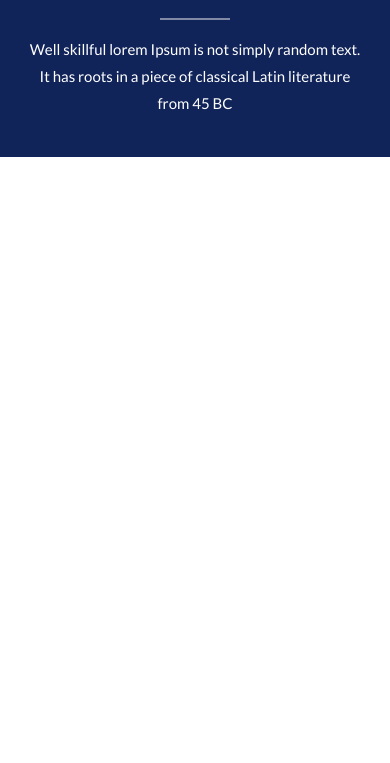
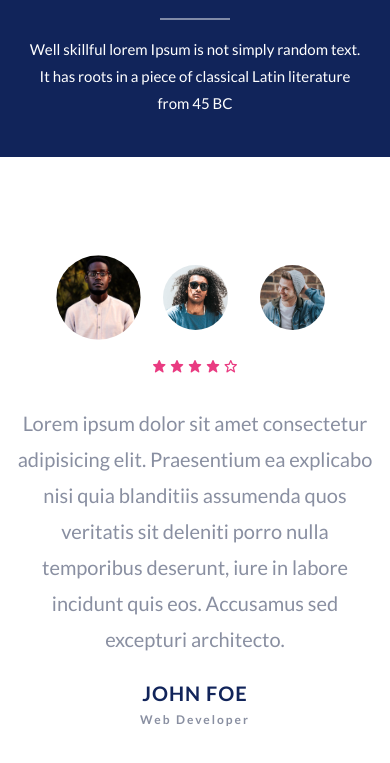
Before and after one commit to Douglas254/UI-Design-Daily, a plain HTML site: page Front-End-Websites/Template1/index.html in a window 390 px wide. Shown: the part 8305-9068 px from the top of the page. Before the commit the page ends 8462 px from the top, so only its background shows below. Drawn offline with Linux system fonts and the light colour scheme.

Commit message:
testimonials section

```diff
--- a/Front-End-Websites/Template1/css/styles.css
+++ b/Front-End-Websites/Template1/css/styles.css
@@ -231,3 +231,27 @@ section {
 .team-member:hover img {
   transform: translateY(-60px);
 }
+
+#testimonial img {
+  width: 65px;
+  height: 65px;
+  border-radius: 100px;
+  transition: all 0.4s ease;
+}
+
+#testimonial .nav-pills .nav-link.active {
+  background-color: transparent;
+}
+
+#testimonial .nav-pills .nav-link.active img {
+  transform: scale(1.3);
+}
+
+.review .stars {
+  color: #e93b81;
+}
+
+.review p {
+  max-width: 720px;
+  margin: 24px auto;
+}
--- a/Front-End-Websites/Template1/index.html
+++ b/Front-End-Websites/Template1/index.html
@@ -44,7 +44,7 @@
               <a class="nav-link" href="#team">Team</a>
             </li>
             <li class="nav-item">
-              <a class="nav-link" href="#testimonial">Testimonial</a>
+              <a class="nav-link" href="#testimonial">Testimonials</a>
             </li>
             <li class="nav-item">
               <a class="nav-link" href="#contact">Contact</a>
@@ -398,6 +398,140 @@
       </div>
     </section>
 
+    <section id="testimonial" class="text-center">
+      <div class="container">
+        <div class="row">
+          <div class="col-12">
+            <ul
+              class="nav nav-pills mb-3 justify-content-center"
+              id="pills-tab"
+              role="tablist"
+            >
+              <li class="nav-item" role="presentation">
+                <button
+                  class="nav-link active"
+                  id="pills-home-tab"
+                  data-bs-toggle="pill"
+                  data-bs-target="#pills-home"
+                  type="button"
+                  role="tab"
+                  aria-controls="pills-home"
+                  aria-selected="true"
+                >
+                  <img src="img/team-4-800x800.jpg" alt="" />
+                </button>
+              </li>
+              <li class="nav-item" role="presentation">
+                <button
+                  class="nav-link"
+                  id="pills-profile-tab"
+                  data-bs-toggle="pill"
+                  data-bs-target="#pills-profile"
+                  type="button"
+                  role="tab"
+                  aria-controls="pills-profile"
+                  aria-selected="false"
+                >
+                  <img src="img/team-6-800x800.jpg" alt="" />
+                </button>
+              </li>
+              <li class="nav-item" role="presentation">
+                <button
+                  class="nav-link"
+                  id="pills-contact-tab"
+                  data-bs-toggle="pill"
+                  data-bs-target="#pills-contact"
+                  type="button"
+                  role="tab"
+                  aria-controls="pills-contact"
+                  aria-selected="false"
+                >
+                  <img src="img/team-8-800x800.jpg" alt="" />
+                </button>
+              </li>
+            </ul>
+            <div class="tab-content" id="pills-tabContent">
+              <div
+                class="tab-pane fade show active"
+                id="pills-home"
+                role="tabpanel"
+                aria-labelledby="pills-home-tab"
+              >
+                <div class="review">
+                  <div class="stars">
+                    <i class="bx bxs-star"></i>
+                    <i class="bx bxs-star"></i>
+                    <i class="bx bxs-star"></i>
+                    <i class="bx bxs-star"></i>
+                    <i class="bx bx-star"></i>
+                  </div>
+                  <p class="lead">
+                    Lorem ipsum dolor sit amet consectetur adipisicing elit.
+                    Praesentium ea explicabo nisi quia blanditiis assumenda quos
+                    veritatis sit deleniti porro nulla temporibus deserunt, iure
+                    in labore incidunt quis eos. Accusamus sed excepturi
+                    architecto.
+                  </p>
+                  <h5 id="title-sm" class="mb-0">John Foe</h5>
+                  <small>Web Developer</small>
+                </div>
+              </div>
+              <div
+                class="tab-pane fade"
+                id="pills-profile"
+                role="tabpanel"
+                aria-labelledby="pills-profile-tab"
+              >
+                <div class="review">
+                  <div class="stars">
+                    <i class="bx bxs-star"></i>
+                    <i class="bx bxs-star"></i>
+                    <i class="bx bxs-star"></i>
+                    <i class="bx bxs-star"></i>
+                    <i class="bx bx-star"></i>
+                  </div>
+                  <p class="lead">
+                    Lorem ipsum dolor sit amet consectetur adipisicing elit.
+                    Praesentium ea explicabo nisi quia blanditiis assumenda quos
+                    veritatis sit deleniti porro nulla temporibus deserunt, iure
+                    in labore incidunt quis eos. Accusamus sed excepturi
+                    architecto.
+                  </p>
+                  <h5 id="title-sm" class="mb-0">Wial Harris</h5>
+                  <small>UX Designer</small>
+                </div>
+              </div>
+              <div
+                class="tab-pane fade"
+                id="pills-contact"
+                role="tabpanel"
+                aria-labelledby="pills-contact-tab"
+              >
+                <div class="review">
+                  <div class="stars">
+                    <i class="bx bxs-star"></i>
+                    <i class="bx bxs-star"></i>
+                    <i class="bx bxs-star"></i>
+                    <i class="bx bxs-star"></i>
+                    <i class="bx bx-star"></i>
+                  </div>
+                  <p class="lead">
+                    Lorem ipsum dolor sit amet consectetur adipisicing elit.
+                    Praesentium ea explicabo nisi quia blanditiis assumenda quos
+                    veritatis sit deleniti porro nulla temporibus deserunt, iure
+                    in labore incidunt quis eos. Accusamus sed excepturi
+                    architecto.
+                  </p>
+                  <h5 id="title-sm" class="mb-0">Salman Khan</h5>
+                  <small>Content Writter</small>
+                </div>
+              </div>
+            </div>
+          </div>
+        </div>
+      </div>
+    </section>
+
     <!-- Optional JavaScript; choose one of the two! -->
     <script src="js/bootstrap.bundle.min.js"></script>
     <script src="js/index.js"></script>
```
